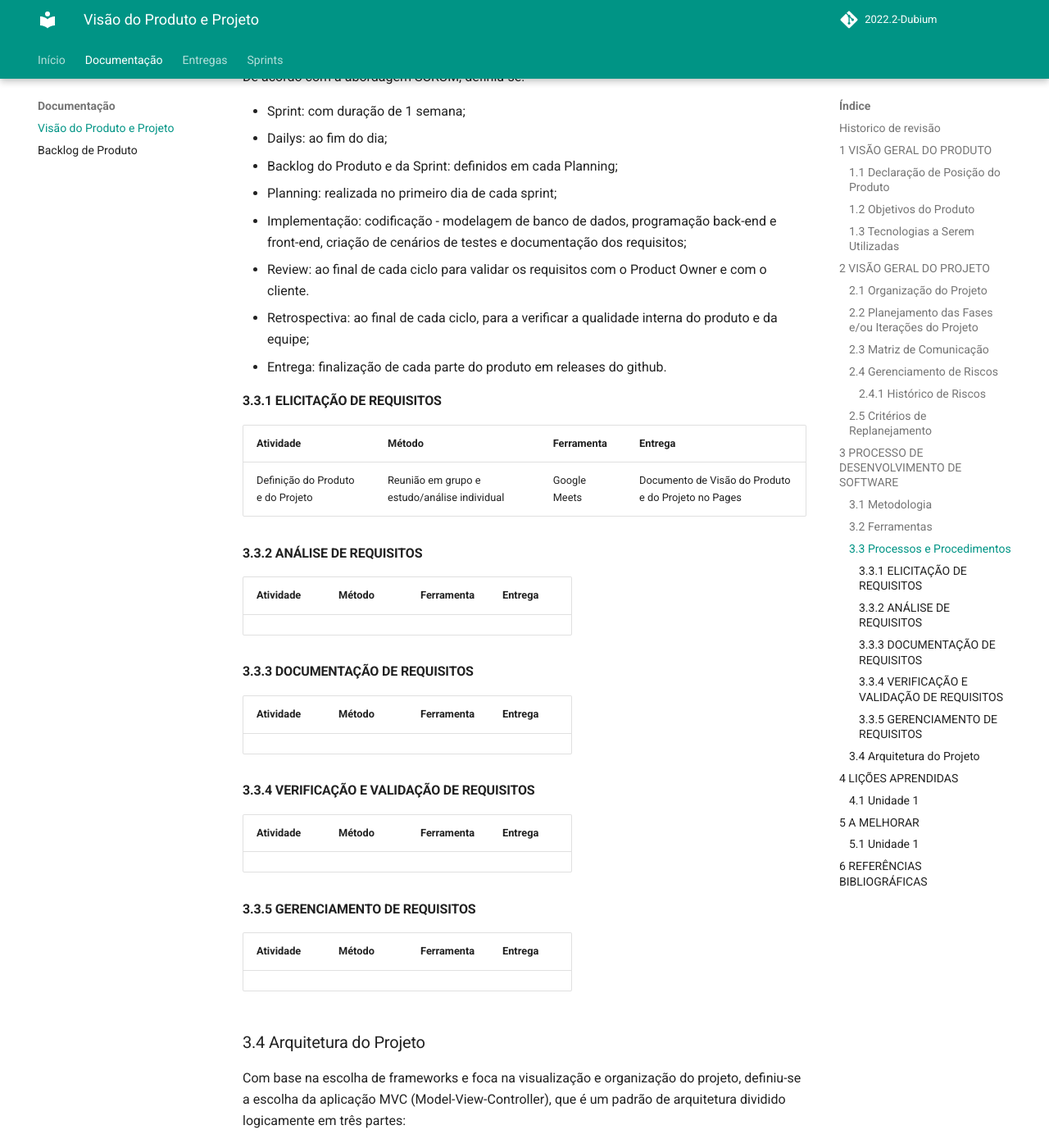
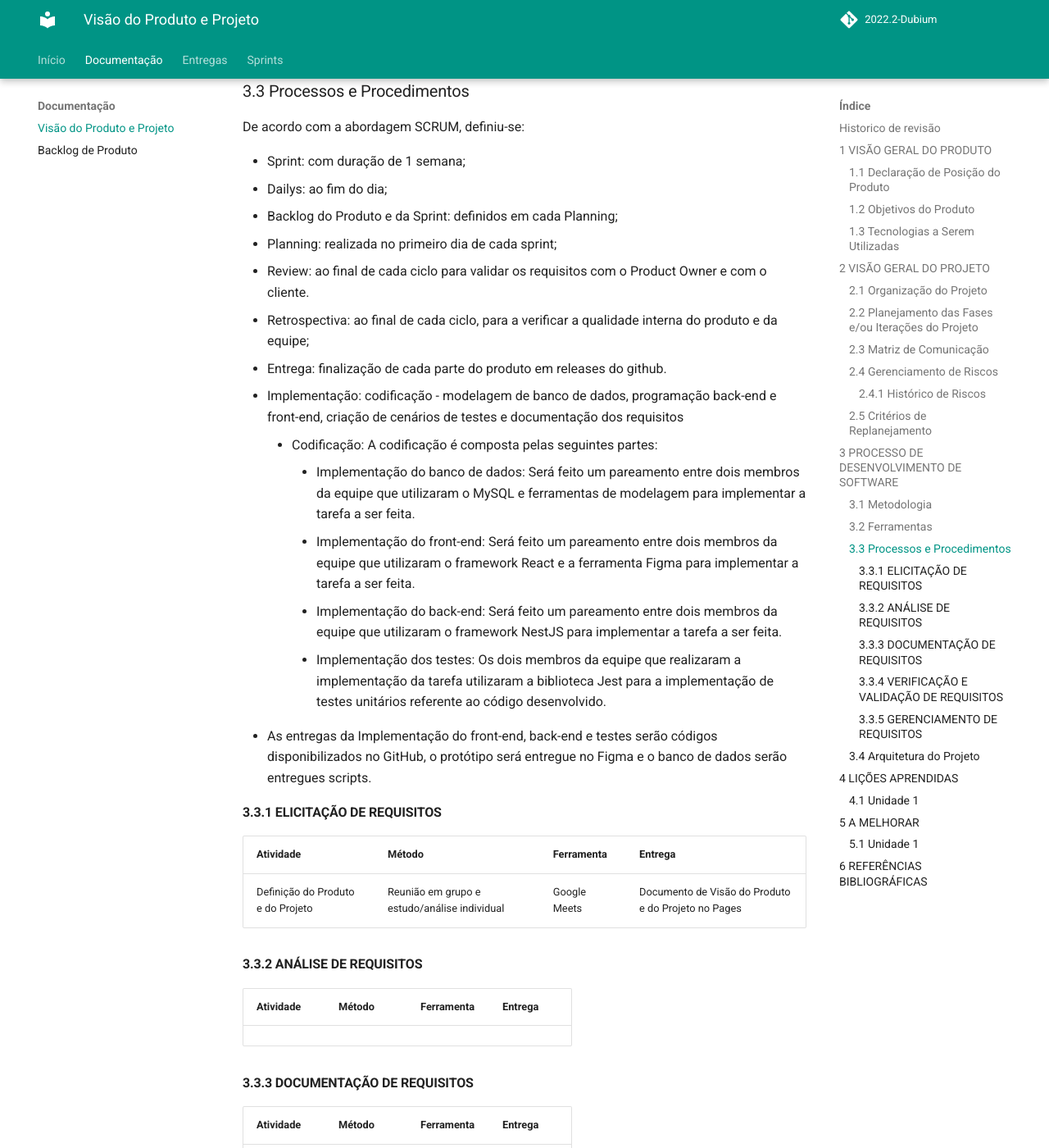
Before and after one commit to mdsreq-fga-unb/2022.2-Dubium, an MkDocs documentation site: the page built from docs/visao.md, in a window 1280 px wide and 1400 px high, scrolled down 6291 px. Shown: the whole window at 82% size. Built offline with MkDocs 1.6.1 and Material for MkDocs 9.7.7, drawn with Linux system fonts in a browser that asks for light colours; comment, search, counter and statistics services are not loaded; some of the changed lines change nothing that is shown; some of the changed text lies outside the part shown.

Commit message:
pages updated

```diff
--- a/docs/visao.md
+++ b/docs/visao.md
@@ -54,17 +54,17 @@
 ### 2.2	Planejamento das Fases e/ou Iterações do Projeto
 Sprint | Produto (Entrega) | Data Início | Data Fim
 ------ | ----------------- | ----------- | --------
-Sprint 1 | Definição do Produto | 25/10/22 | 01/10/22
-Sprint 2 | Alinhamento do Produto | 01/11/22 | 08/11/22
-Sprint 3 | Análise Visão de Produto e Projeto | 08/11/22 | 15/11/22
-Sprint 4 | Visão de Produto e Projeto | 15/1122 | 22/11/22
-Sprint 5 | Definição do Backlog do Produto | 22/11/22 | 29/11/22
-Sprint 6 | Definição de MVP | 29/11/22 | 06/12/22
-Sprint 7 | Refinamento de backlog da sprint | 06/12/22 | 13/12/22
-Sprint 8 | Validação do MVP-1 | 27/12/22 | 03/01/22
-Sprint 9 | MVP-1 | 03/01/22 | 10/01/22
-Sprint 10 | Validação do MVP-2 | 24/01/22 | 31/01/22
-Sprint 11 | MVP-2 | 31/01/22 | 07/02/22
+Sprint 1 | Produto definido | 25/10/22 | 30/10/22
+Sprint 2 | Produto Alinhado | 30/10/22 | 07/11/22
+Sprint 3 | Análise Visão de Produto e Projeto | 07/11/22 | 14/11/22
+Sprint 4 | Visão de Produto e Projeto finalizado | 14/11/22 | 21/11/22
+Sprint 5 | Ambiente configurado no VSCode com React, Material UI e Nest, ambiente testado, reunião de comunicação sobre as tecnologias  | 21/11/22 | 30/11/22
+Sprint 6 | Backlog do Produto, CI/CD configurados, escopo dos MVPs 1 e 2 definidos | 30/11/22 | 07/12/22
+Sprint 7 | Backlog da sprint refinado | 07/12/22 | 13/12/22
+Sprint 8 | MVP-1 validado| 27/12/22 | 03/01/22
+Sprint 9 | MVP-1 finalizado | 03/01/22 | 10/01/22
+Sprint 10 | MVP-2 validado | 24/01/22 | 31/01/22
+Sprint 11 | MVP-2 finalizado| 31/01/22 | 07/02/22
 
 ### 2.3	Matriz de Comunicação
 Descrição | Área/Envolvidos | Periodicidade | Produtos Gerados
@@ -141,10 +141,16 @@
 - Dailys: ao fim do dia;
 - Backlog do Produto e da Sprint: definidos em cada Planning;
 - Planning: realizada no primeiro dia de cada sprint;
-- Implementação: codificação - modelagem de banco de dados, programação back-end e front-end, criação de cenários de testes e documentação dos requisitos;
 - Review: ao final de cada ciclo para validar os requisitos com o Product Owner e com o cliente.
 - Retrospectiva: ao final de cada ciclo, para a verificar a qualidade interna do produto e da equipe;
 - Entrega: finalização de cada parte do produto em releases do github.
+- Implementação: codificação - modelagem de banco de dados, programação back-end e front-end, criação de cenários de testes e documentação dos requisitos
+    - Codificação: A codificação é composta pelas seguintes partes:
+        - Implementação do banco de dados: Será feito um pareamento entre dois membros da equipe que utilizaram o MySQL e ferramentas de modelagem para implementar a tarefa a ser feita.
+        - Implementação do front-end: Será feito um pareamento entre dois membros da equipe que utilizaram o framework React e a ferramenta Figma para implementar a tarefa a ser feita.
+        - Implementação do back-end: Será feito um pareamento entre dois membros da equipe que utilizaram o framework NestJS para implementar a tarefa a ser feita.
+        - Implementação dos testes: Os dois membros da equipe que realizaram a implementação da tarefa utilizaram a biblioteca Jest para a implementação de testes unitários referente ao código desenvolvido.
+- As entregas da Implementação do front-end, back-end e testes serão códigos disponibilizados no GitHub, o protótipo será entregue no Figma e o banco de dados serão entregues scripts.
 
 #### 3.3.1	ELICITAÇÃO DE REQUISITOS
 Atividade | Método | Ferramenta | Entrega
```
